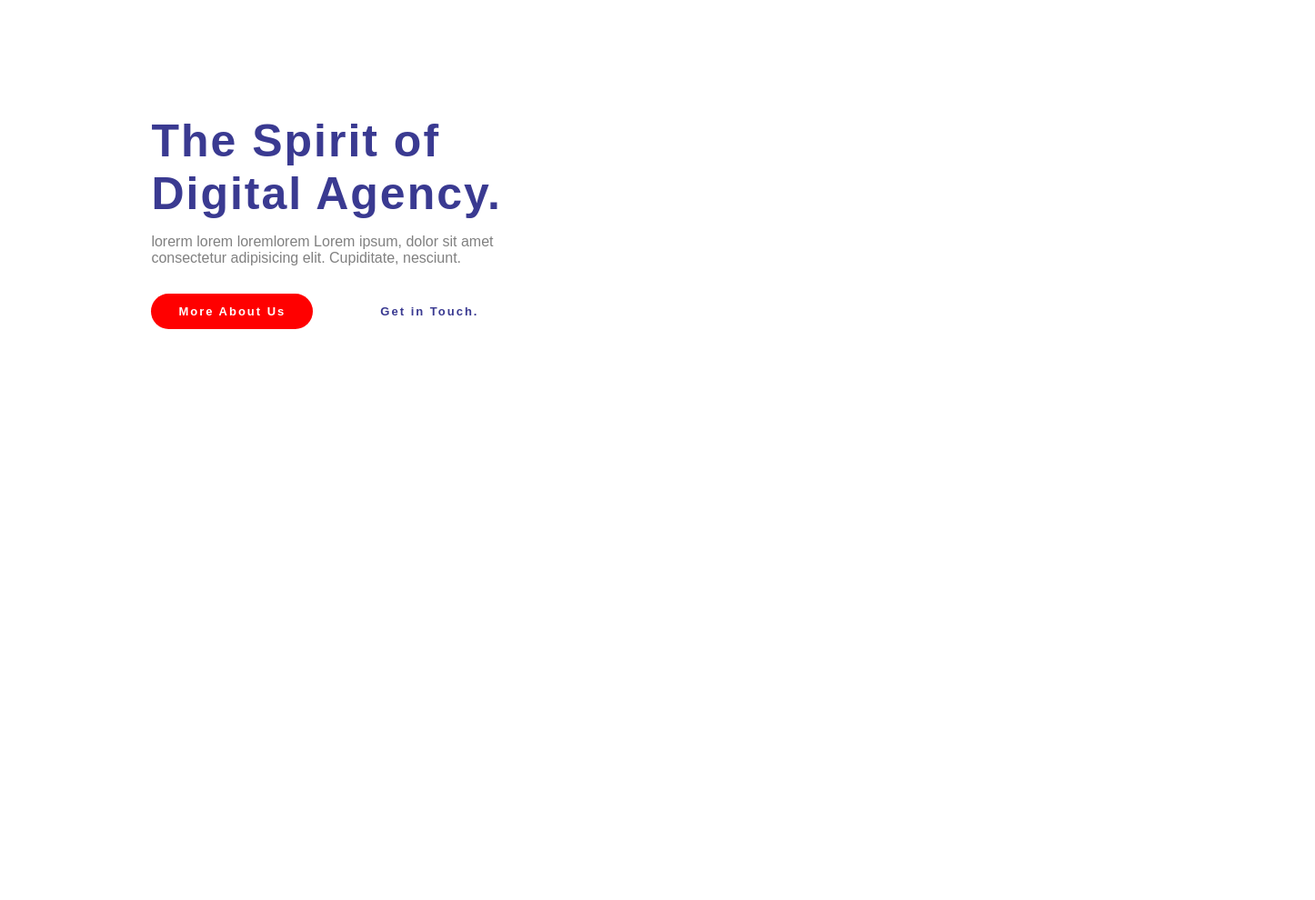
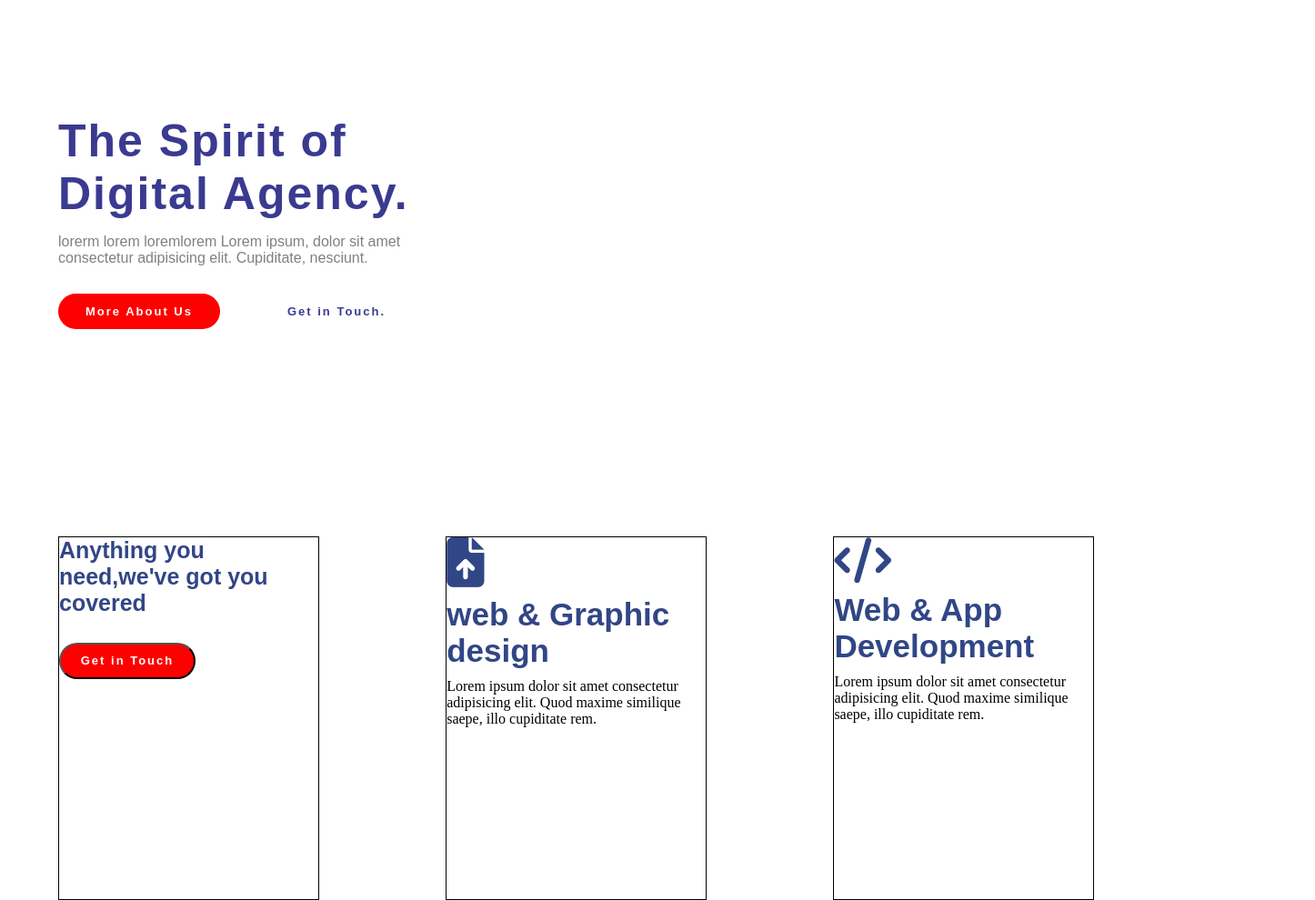
Before and after one commit to zackcis/Two_mini_projects, a plain HTML site: page index.html in a window 1280 px wide. Shown: the part 160-1150 px from the top of the page at 91% size, 1446 px wide, since content can reach past the window. Before the commit the page ends 800 px from the top, so only its background shows below. Drawn offline with Linux system fonts and the light colour scheme.

Commit message:
section 2

```diff
--- a/index.html
+++ b/index.html
@@ -6,10 +6,10 @@
     <meta name="viewport" content="width=device-width, initial-scale=1.0">
     <title>Document</title>
     <link rel="stylesheet" href="./public/css/app.css">
+    <link rel="stylesheet" href="https://cdnjs.cloudflare.com/ajax/libs/font-awesome/6.4.2/css/all.min.css">
 </head>
 
 <body>
-
     <nav class="test"></nav>
     <!-- !nav bar start  -->
     <nav class="navebar">
@@ -29,13 +29,12 @@
         </div>
     </nav>
     <!-- !nav bar end  -->
-
-
     <!--  section 1 start -->
     <section class="section1">
         <div class="title-and-text">
             <h1>The Spirit of Digital Agency.</h1>
-            <p>lorerm lorem loremlorem Lorem ipsum, dolor sit amet consectetur adipisicing elit. Cupiditate, nesciunt.</p>
+            <p>lorerm lorem loremlorem Lorem ipsum, dolor sit amet consectetur adipisicing elit. Cupiditate, nesciunt.
+            </p>
         </div>
         <div class="two-button">
             <button class="button1">More About Us</button>
@@ -43,6 +42,32 @@
         </div>
     </section>
     <!--  section 1 end -->
+    <!-- *section two -->
+    <section class="section-2">
+        <div class="sec-2-parent">
+            <div class="child-1-sec-2">
+                <p class="first-title">
+                    <b>Anything you need,we've got you covered</b>
+                </p>
+                <button class="second-button">
+                    Get in Touch
+                </button>
+            </div>
+            <div class="child-2-sec-2">
+                <i class="fa-solid fa-file-arrow-up child-2-icon-1" style="color: #314686;"></i>
+                <p class="second-title"><b>web & Graphic design</b></p>
+                <p class="child-2-desc">Lorem ipsum dolor sit amet consectetur adipisicing elit. Quod maxime similique saepe, illo cupiditate
+                    rem.</p>
+            </div>
+            <div class="child-3-sec-2">
+                <i class="fa-solid fa-code child-3-icon-2" style="color: #314686;"></i>
+                <p class="third-title"><b>Web & App Development</b></p>
+                <p class="child-3-desc">Lorem ipsum dolor sit amet consectetur adipisicing elit. Quod maxime similique saepe, illo cupiditate
+                    rem.</p>
+            </div>
+        </div>
+    </section>
+    <!-- *section two -->
 </body>
 
 </html>
--- a/public/css/app.css
+++ b/public/css/app.css
@@ -89,10 +89,11 @@
 /* ? section 1 start */
 
 .section1 {
-    width: 100vw;
-    height: 60vh;
-    margin-left: 13%;
+    width: 90vw;
+    height: 50vh;
+    margin-left: 5%;
     margin-top: 13%;
+    margin-bottom: 5%;
 }
 
 /* the title and paragraph */
@@ -165,3 +166,78 @@
 }
 
 /* ? section 1 end */
+/* *section 2 start */
+.sec-2-parent{
+    display: flex;
+    justify-content: space-between;
+    width: 89vw;
+    height: 50vh;
+    margin-left: 5%;
+}
+.child-1-sec-2{
+display: flex;
+flex-direction: column;
+width: 25%;
+border: 1px black solid;
+
+
+}
+.first-title{
+    font-size: 25px;
+    font-family: Arial, Helvetica, sans-serif;
+    color: #314686;
+    margin-bottom: 10%;
+
+}
+.second-button{
+border-radius: 20px;
+background-color: rgb(255, 0, 0);
+width: 150px;
+height: 40px;
+border-radius: 50px;
+    color: rgb(255, 255, 255);
+    font-family: sans-serif;
+    font-size: small;
+    letter-spacing: 2px;
+    font-weight: 720;
+}
+.child-2-sec-2{
+    display: flex;
+    flex-direction: column;
+    width: 25%;
+    border: 1px black solid;
+
+
+}
+.child-2-icon-1{
+font-size: 55px;
+}
+.second-title{
+    font-family: Arial, Helvetica, sans-serif;
+    font-size: 35px;
+    color: #314686;
+    margin-top: 10px;
+    margin-bottom: 10px;
+}
+.child-2-desc{
+
+}
+.child-3-sec-2{
+    display: flex;
+    flex-direction: column;
+    width: 25%;
+    border: 1px black solid;
+
+
+}
+.child-3-icon-2{
+font-size: 50px;
+}
+.third-title{
+    font-family: Arial, Helvetica, sans-serif;
+    font-size: 35px;
+    color: #314686;
+    margin-top: 10px;
+    margin-bottom: 10px;
+
+}
```
